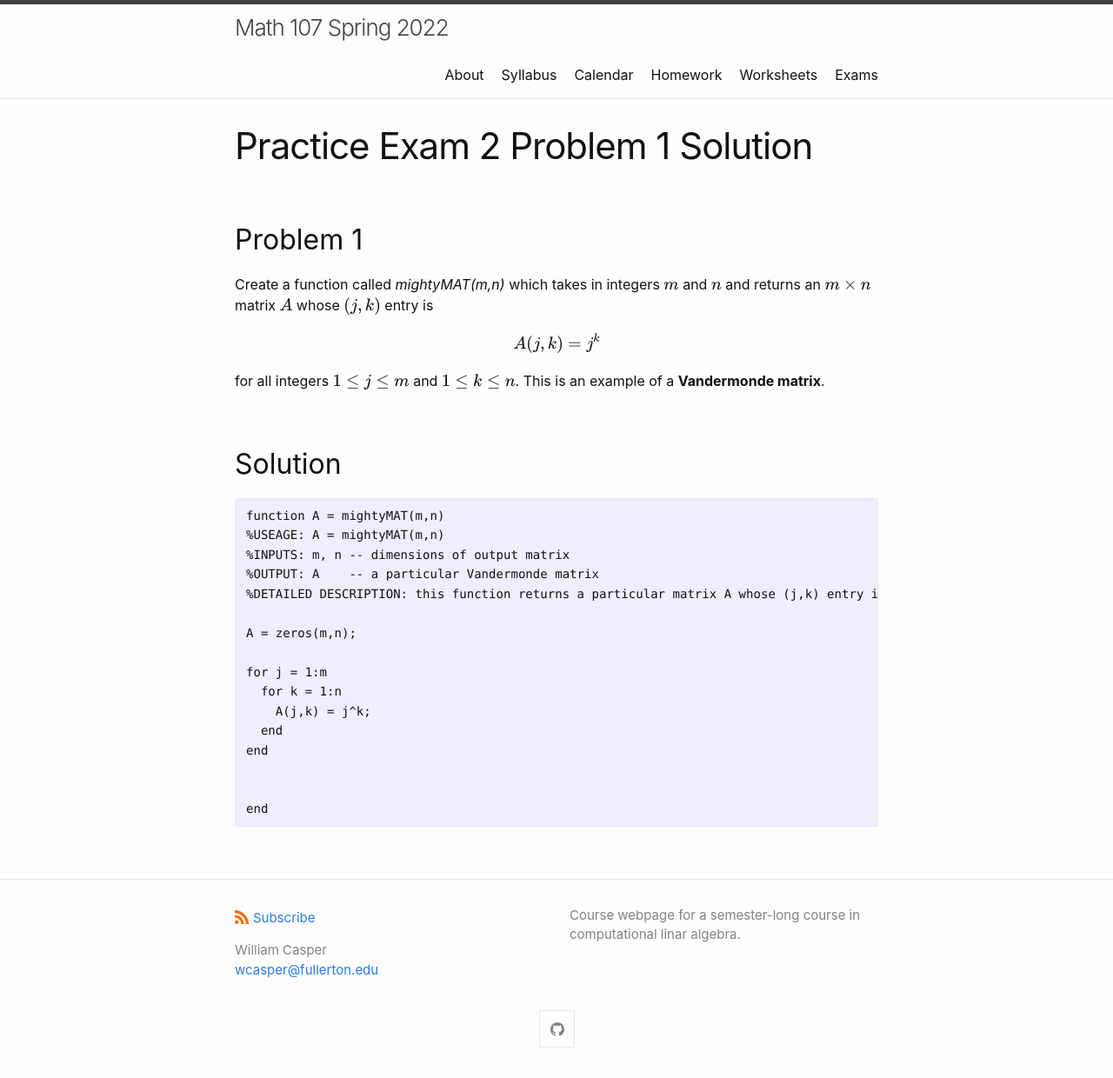
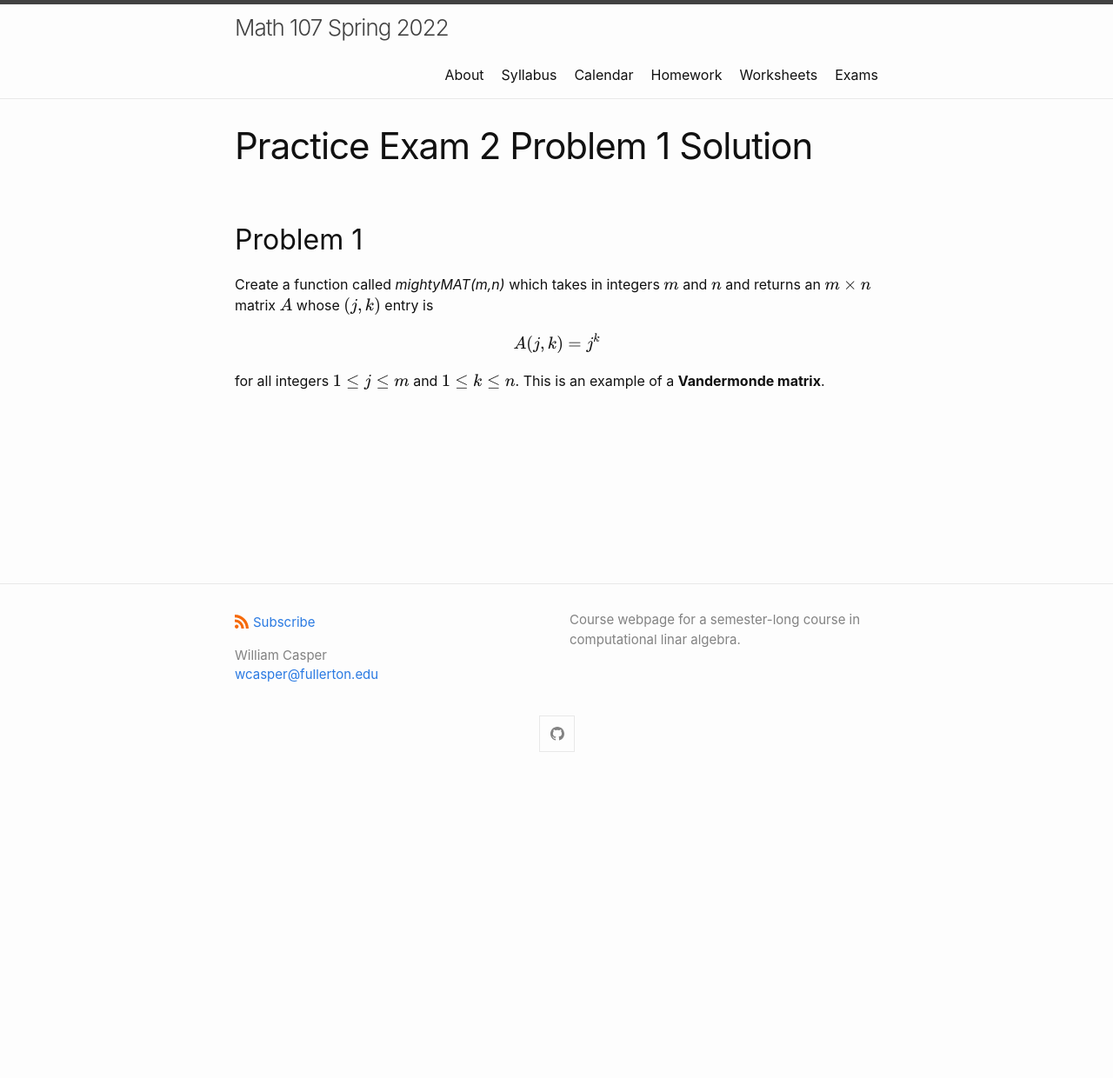
Before and after one commit to wcasper/math107spring2022, a Jekyll site: the page built from _exams/practice-exam2/problem1-soln.md, in a window 1280 px wide. Shown: the whole page at 87% size. Built offline with Jekyll 4.4.1, drawn with Linux system fonts in a browser that asks for light colours; after the commit the page ends 900 px from its top, so only the background shows below that.

Commit message:
removed solution

````diff
--- a/_exams/practice-exam2/problem1-soln.md
+++ b/_exams/practice-exam2/problem1-soln.md
@@ -12,24 +12,3 @@ $$A(j,k) = j^k$$
 
 for all integers $$1\leq j\leq m$$ and $$1\leq k\leq n$$.
 This is an example of a **Vandermonde matrix**.
-
-## Solution
-
-```Matlab
-function A = mightyMAT(m,n)
-%USEAGE: A = mightyMAT(m,n)
-%INPUTS: m, n -- dimensions of output matrix
-%OUTPUT: A    -- a particular Vandermonde matrix
-%DETAILED DESCRIPTION: this function returns a particular matrix A whose (j,k) entry is j^k
-
-A = zeros(m,n);
-
-for j = 1:m
-  for k = 1:n
-    A(j,k) = j^k;
-  end
-end
-
-
-end
-```
````
Also changed, not shown: _exams/practice-exam2/problem2-soln.md (+0 -20 lines).
